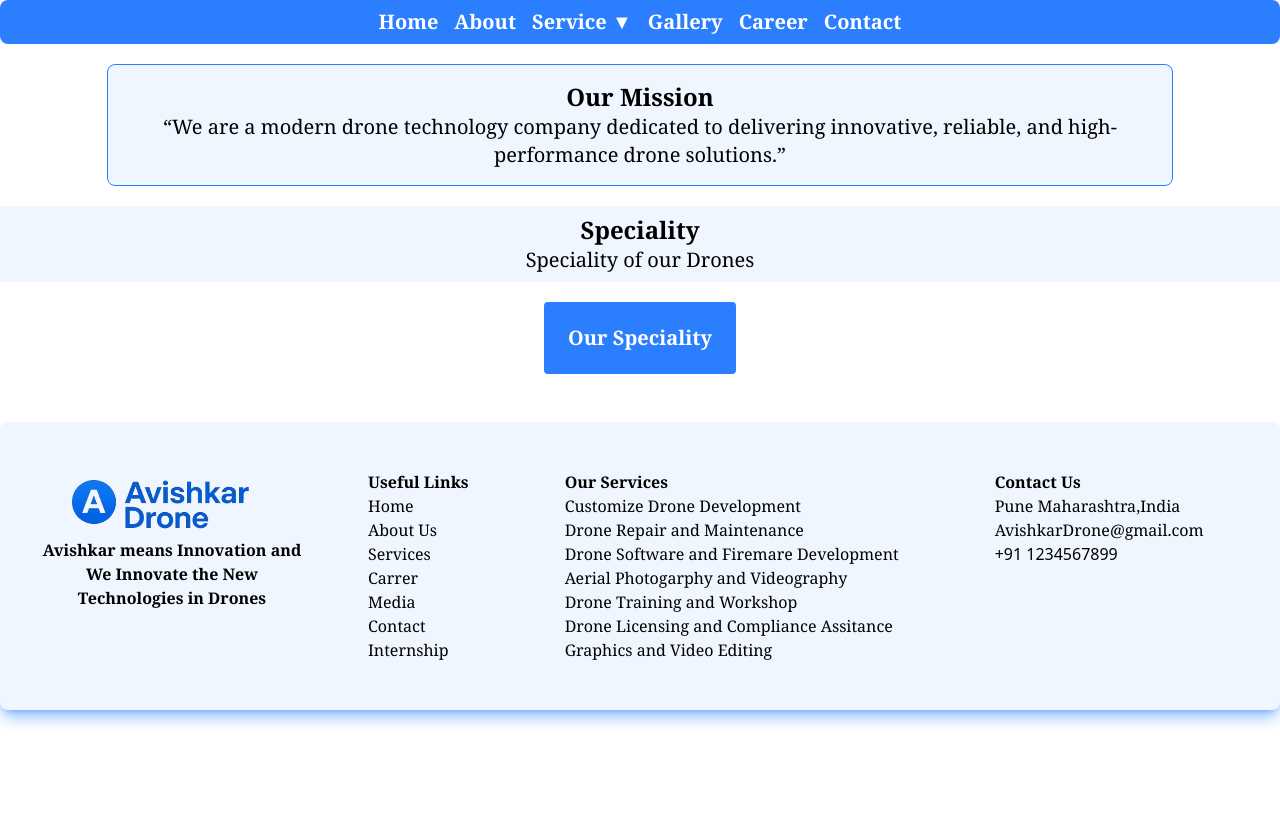
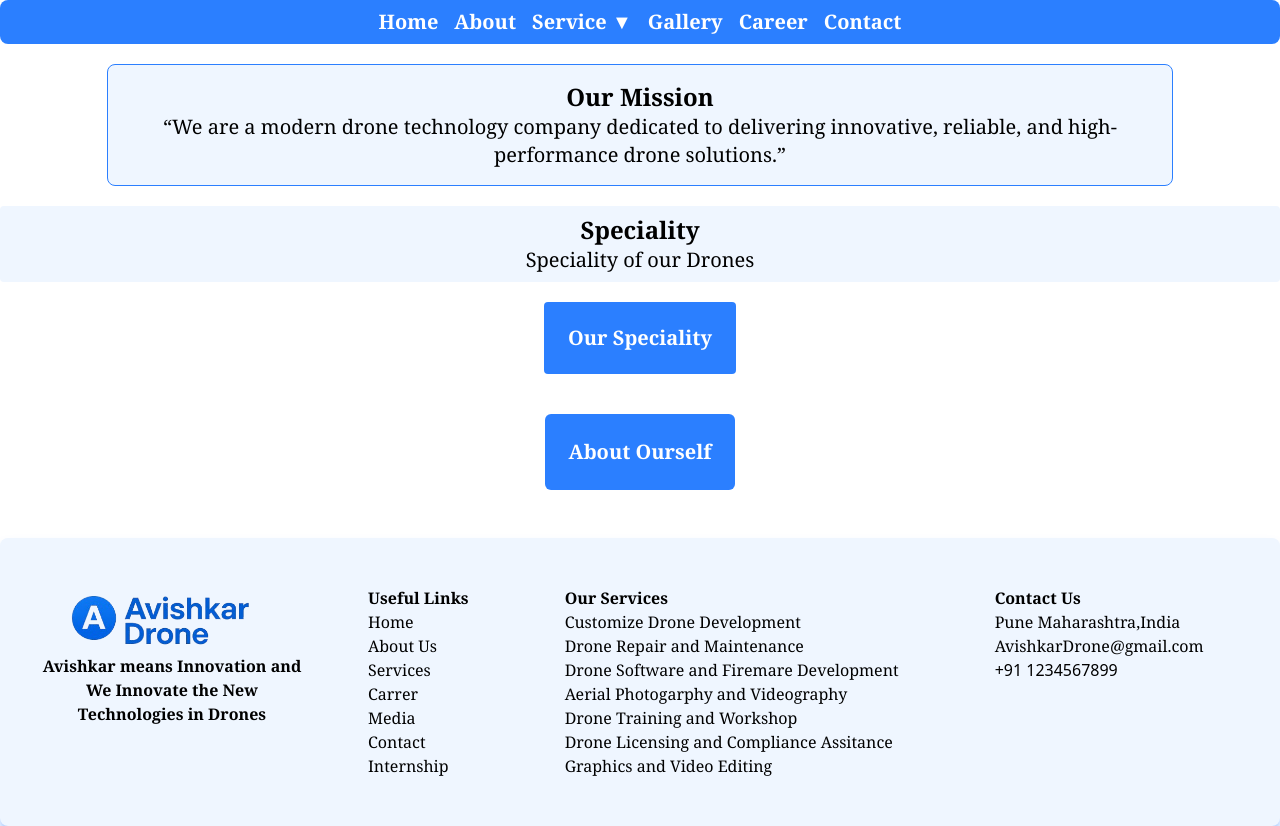
Before and after one commit to KrushnaBarhate03/React-Project, a React (Vite) app: page /about in a window 1280 px wide. Before the commit the page ends 800 px from the top, so only its background shows below. Built offline with nearby package versions, Linux system fonts and the light colour scheme.

Commit message:
downloaded option is added

```diff
--- a/src/views/About.jsx
+++ b/src/views/About.jsx
@@ -2,6 +2,7 @@ import React from 'react'
 import Durable from '../assets/Durable.png'
 import Aboutbutton from '../components/Aboutbutton.jsx'
 import Battery from '../assets/battery.png'
+import imagess from '../assets/award.png'
 
 function About() {
   return (
@@ -18,7 +19,12 @@ function About() {
    <div>
     <Aboutbutton/>
    </div>
+   <div className="flex justify-center m-10">
+    <a  href="/Avishkar_Drone_Info.pdf" className="bg-blue-500 p-6 text-xl font-serif font-bold text-white rounded-md " download="Avishkar Drone Information">About Ourself</a>
+   </div>
+
     </div>
+
 
   )
 }
```
Also changed, not shown: 1 other file (tests, documents, lock files or other folders).
